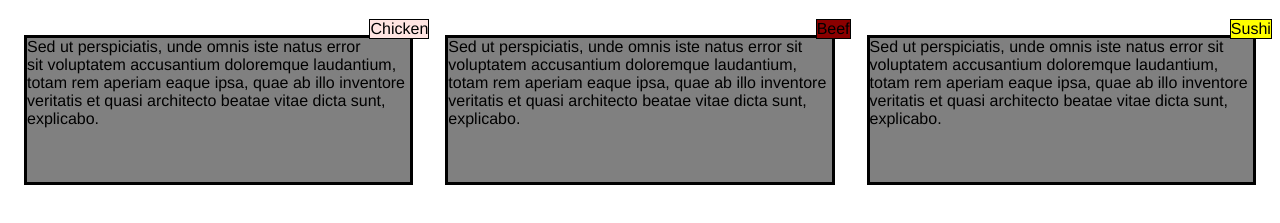
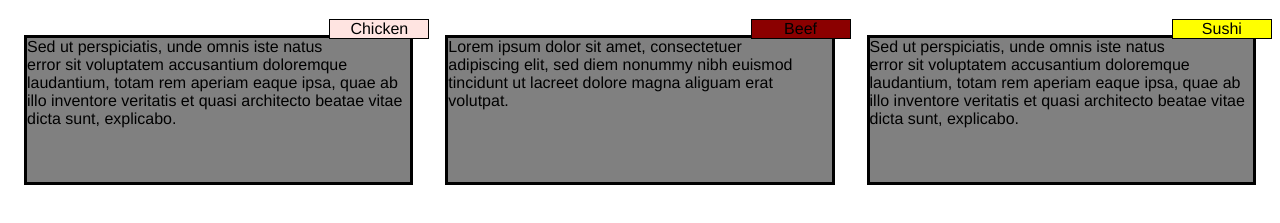
Before and after one commit to desarollik/probable-spork, a plain HTML site: page module2-solution/index.html in a window 1280 px wide. Shown: the part 61-284 px from the top of the page. Drawn offline with Linux system fonts and the light colour scheme.

Commit message:
minor updates

```diff
--- a/module2-solution/css/styles.css
+++ b/module2-solution/css/styles.css
@@ -34,6 +34,7 @@ p {
   margin: 0;
   float: right;
   height: 20px;
+  width: 100px;
   background-color: mistyrose;
 }
 
@@ -42,6 +43,7 @@ p {
   margin: 0;
   float: right;
   height: 20px;
+  width: 100px;
   background-color: darkred;
 }
 
@@ -50,12 +52,10 @@ p {
   margin: 0;
   float: right;
   height: 20px;
+  width: 100px;
   background-color: yellow;
 }
 
-p1{
-  margin: 0;
-}
 
 
 /********** Large devices only **********/
--- a/module2-solution/index.html
+++ b/module2-solution/index.html
@@ -12,15 +12,15 @@
 
 <div class="row">
   <div id="div1" class="col-lg-4 col-md-6">
-        <p id="Title1">Chicken</p>
+        <p id="Title1" align="center">Chicken</p>
         <p>Sed ut perspiciatis, unde omnis iste natus error sit voluptatem accusantium doloremque laudantium, totam rem aperiam eaque ipsa, quae ab illo inventore veritatis et quasi architecto beatae vitae dicta sunt, explicabo. </p>
   </div>
   <div id="div1" class="col-lg-4 col-md-6">
-    <p id="Title2">Beef</p>
-    <p>Sed ut perspiciatis, unde omnis iste natus error sit voluptatem accusantium doloremque laudantium, totam rem aperiam eaque ipsa, quae ab illo inventore veritatis et quasi architecto beatae vitae dicta sunt, explicabo. </p>
+    <p id="Title2" align="center">Beef</p>
+    <p>Lorem ipsum dolor sit amet, consectetuer adipiscing elit, sed diem nonummy nibh euismod tincidunt ut lacreet dolore magna aliguam erat volutpat. </p>
   </div>
   <div id="div1" class="col-lg-4 col-md-12">
-    <p id="Title3">Sushi</p>
+    <p id="Title3" align="center">Sushi</p>
     <p>Sed ut perspiciatis, unde omnis iste natus error sit voluptatem accusantium doloremque laudantium, totam rem aperiam eaque ipsa, quae ab illo inventore veritatis et quasi architecto beatae vitae dicta sunt, explicabo. </p>
   </div>
 </div>
```
